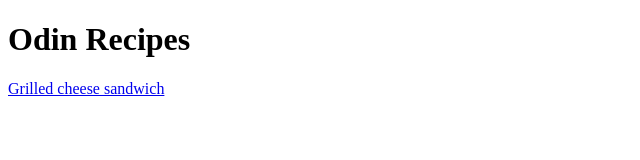
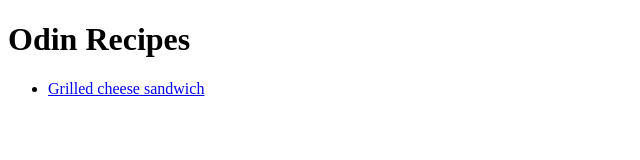
Before and after one commit to shay5555/odin-recipes, a plain HTML site: page index.html in a window 1280 px wide. Shown: the whole page, without its empty margins (0-640 px from the left). Drawn offline with Linux system fonts and the light colour scheme.

Commit message:
Put recipe links in a list

```diff
--- a/index.html
+++ b/index.html
@@ -8,6 +8,8 @@
 </head>
 <body>
     <h1>Odin Recipes</h1>
-    <a href="./recipes/grilled-cheese-sandwich.html">Grilled cheese sandwich</a>
+    <ul>
+        <li><a href="./recipes/grilled-cheese-sandwich.html">Grilled cheese sandwich</a></li>
+    </ul>
 </body>
 </html>
```
